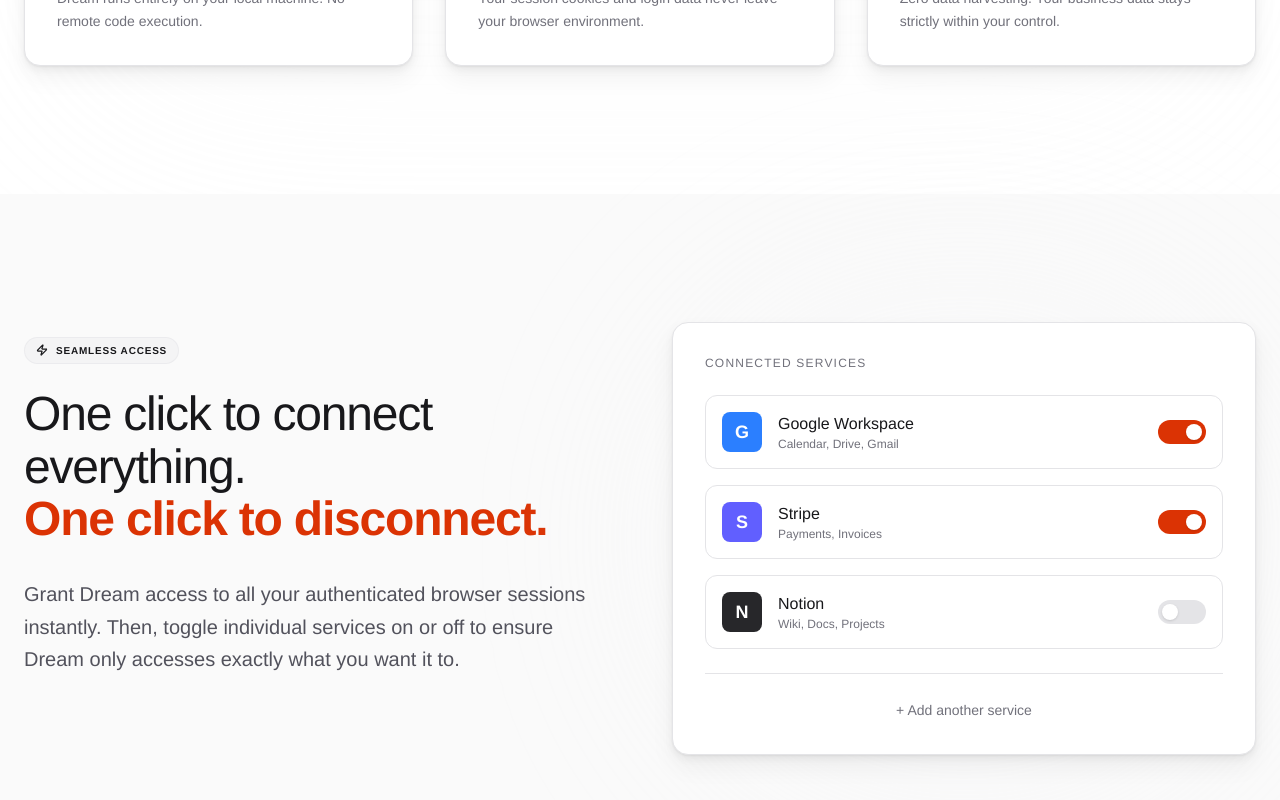
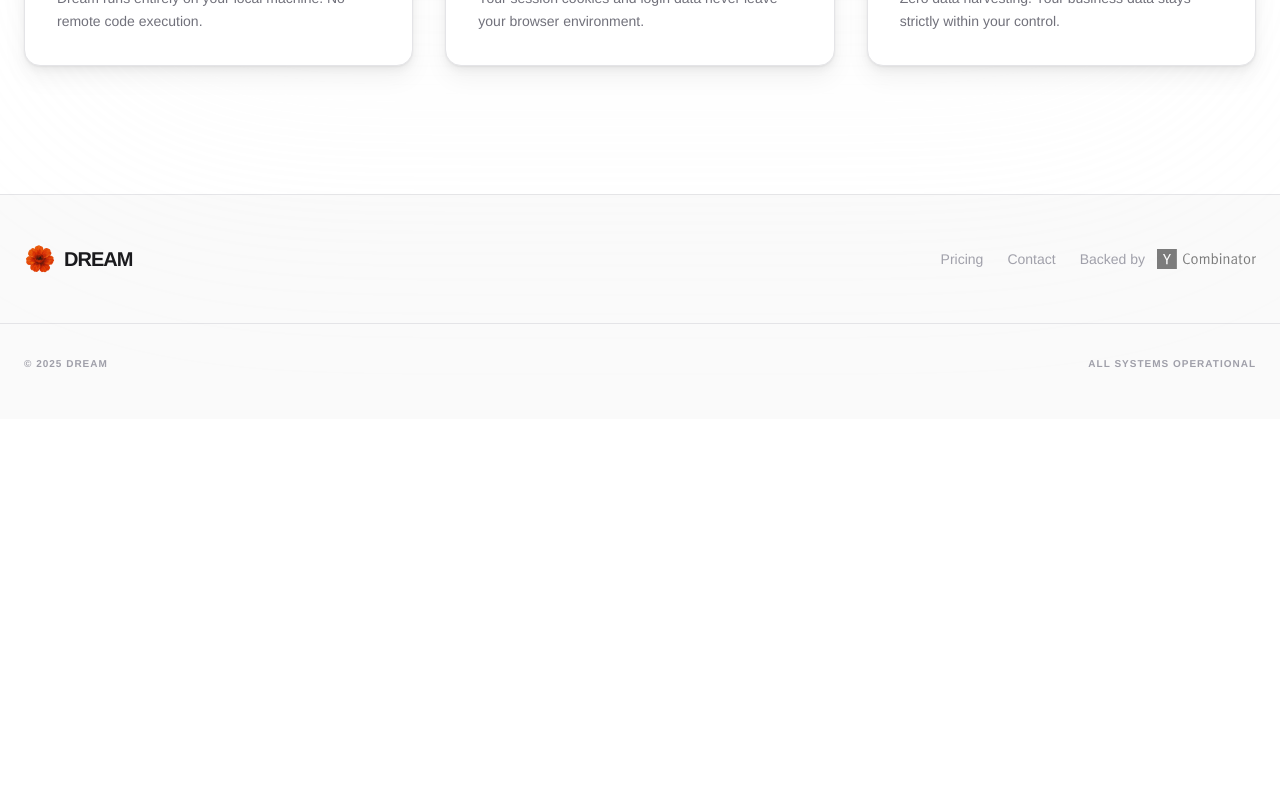
Before and after one commit to lookupscale/dream-landing, a Next.js app: page / in a window 1280 px wide. Shown: the part 4181-4981 px from the top of the page. After the commit the page ends 4600 px from the top, so only its background shows below. Built offline with nearby package versions, Linux system fonts and the light colour scheme.

Commit message:
toss connections

```diff
--- a/src/app/page.tsx
+++ b/src/app/page.tsx
@@ -5,7 +5,6 @@
   BrowserControl,
   Visibility,
   Security,
-  Connections
 } from "@/components/sections";
 
 export default function Home() {
@@ -17,7 +16,6 @@
       <BrowserControl />
       <Visibility />
       <Security />
-      <Connections />
       <Footer />
     </div>
   );
--- a/src/components/sections/Connections/Connections.tsx
+++ /dev/null
@@ -1,83 +0,0 @@
-"use client";
-
-import { motion } from "framer-motion";
-import { useState } from "react";
-import { Zap } from "lucide-react";
-import { cn } from "../../../lib/utils";
-import { SectionHeader } from "../../ui/SectionHeader";
-
-export const Connections = () => {
-  const [connections, setConnections] = useState({
-    google: true,
-    stripe: true,
-    notion: false,
-  });
-
-  const toggleConnection = (key: keyof typeof connections) => {
-    setConnections(prev => ({ ...prev, [key]: !prev[key] }));
-  };
-
-  const services = [
-    { id: "google", name: "Google Workspace", desc: "Calendar, Drive, Gmail", color: "bg-blue-500", initial: "G" },
-    { id: "stripe", name: "Stripe", desc: "Payments, Invoices", color: "bg-indigo-500", initial: "S" },
-    { id: "notion", name: "Notion", desc: "Wiki, Docs, Projects", color: "bg-zinc-800 dark:bg-zinc-700", initial: "N" },
-  ];
-
-  return (
-    <section className="py-32 bg-zinc-50 dark:bg-zinc-950 border-none relative">
-      <div className="max-w-7xl mx-auto px-6 grid lg:grid-cols-2 gap-16 items-center">
-        <motion.div
-           initial={{ opacity: 0, x: -20 }}
-           whileInView={{ opacity: 1, x: 0 }}
-           viewport={{ once: true }}
-           transition={{ duration: 0.8, ease: [0.23, 1, 0.32, 1] }}
-        >
-          <SectionHeader
-            badge="Seamless Access"
-            badgeIcon={Zap}
-            badgeClassName="bg-zinc-100 ring-zinc-200/50 text-zinc-900 dark:bg-white/5 dark:ring-white/10 dark:text-zinc-400"
-            title={<>One click to connect everything.<br /><span className="text-brand-primary font-bold">One click to disconnect.</span></>}
-            description="Grant Dream access to all your authenticated browser sessions instantly. Then, toggle individual services on or off to ensure Dream only accesses exactly what you want it to."
-          />
-        </motion.div>
-
-        <motion.div
-          initial={{ opacity: 0, scale: 0.95, y: 20 }}
-          whileInView={{ opacity: 1, scale: 1, y: 0 }}
-          viewport={{ once: true }}
-          transition={{ duration: 1, ease: [0.23, 1, 0.32, 1] }}
-          className="relative"
-        >
-           <div className="absolute inset-x-0 -top-10 -bottom-10 bg-zinc-100/50 dark:bg-white/2 rounded-full blur-[100px] opacity-50 pointer-events-none" />
-           <div className="relative bg-white dark:bg-bg-dark border border-zinc-200 dark:border-white/10 rounded-2xl p-8 shadow-premium">
-              <p className="text-zinc-500 text-xs uppercase tracking-widest mb-6 font-medium">Connected Services</p>
-
-              <div className="space-y-4">
-                {services.map((s) => (
-                  <div key={s.id} onClick={() => toggleConnection(s.id as keyof typeof connections)} className="flex items-center justify-between p-4 bg-white dark:bg-bg-dark/50 border border-zinc-200 dark:border-white/10 rounded-xl cursor-pointer hover:border-brand-primary/30 dark:hover:border-brand-primary/30 transition-all group/item">
-                    <div className="flex items-center gap-4">
-                      <div className={`w-10 h-10 rounded-lg ${s.color} flex items-center justify-center text-white font-bold text-lg`}>{s.initial}</div>
-                      <div>
-                        <div className="text-zinc-900 dark:text-zinc-200 font-medium">{s.name}</div>
-                        <div className="text-zinc-500 text-xs">{s.desc}</div>
-                      </div>
-                    </div>
-
-                    <div className={cn("w-12 h-6 rounded-full p-1 transition-colors duration-300", connections[s.id as keyof typeof connections] ? "bg-brand-primary" : "bg-zinc-200 dark:bg-white/10")}>
-                      <div className={cn("w-4 h-4 rounded-full bg-white shadow-sm transition-transform duration-300", connections[s.id as keyof typeof connections] ? "translate-x-6" : "translate-x-0")} />
-                    </div>
-                  </div>
-                ))}
-              </div>
-
-              <div className="mt-6 pt-6 border-t border-zinc-200 dark:border-white/10 text-center">
-                <button className="text-sm font-medium text-zinc-500 hover:text-zinc-900 dark:hover:white transition-colors">
-                  + Add another service
-                </button>
-              </div>
-           </div>
-        </motion.div>
-      </div>
-    </section>
-  );
-};
--- a/src/components/sections/index.ts
+++ b/src/components/sections/index.ts
@@ -3,4 +3,3 @@
 export * from "./BrowserControl/BrowserControl";
 export * from "./Visibility/Visibility";
 export * from "./Security/Security";
-export * from "./Connections/Connections";
```
